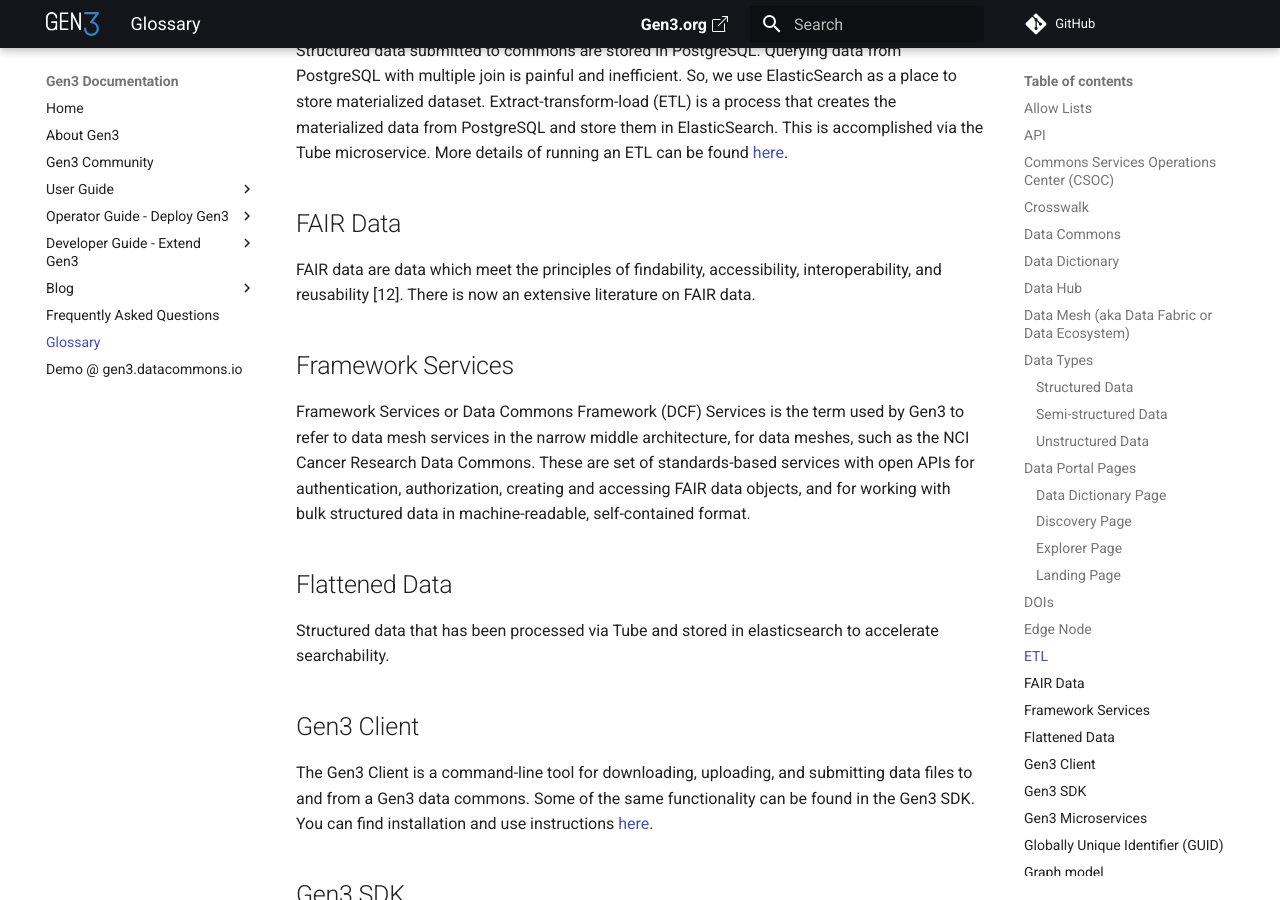
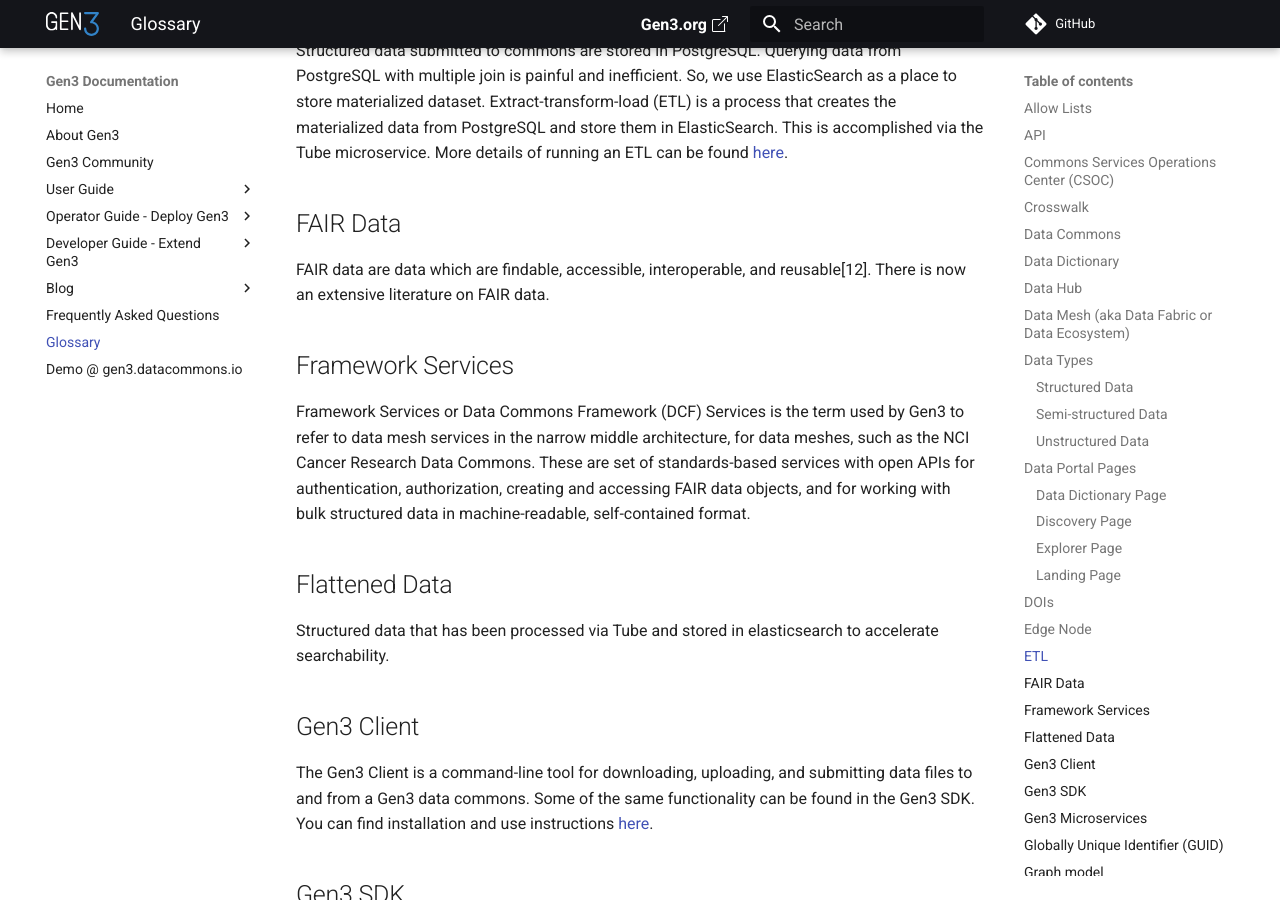
Before and after one commit to uc-cdis/docs-gen3, an MkDocs documentation site: the page built from docs/gen3-resources/glossary.md, in a window 1280 px wide and 900 px high, scrolled down 3632 px. Built offline with MkDocs 1.6.1 and Material for MkDocs 9.7.7, drawn with Linux system fonts in a browser that asks for light colours; comment, search, counter and statistics services are not loaded.

Commit message:
Update glossary.md

```diff
--- a/docs/gen3-resources/glossary.md
+++ b/docs/gen3-resources/glossary.md
@@ -42,7 +42,7 @@
 ## ETL
 Structured data submitted to commons are stored in PostgreSQL. Querying data from PostgreSQL with multiple join is painful and inefficient. So, we use ElasticSearch as a place to store materialized dataset. Extract-transform-load (ETL) is a process that creates the materialized data from PostgreSQL and store them in ElasticSearch.  This is accomplished via the Tube microservice. More details of running an ETL can be found [here](operator-guide/customize-search.md#etl).
 ## FAIR Data
-FAIR data are data which meet the principles of findability, accessibility, interoperability, and reusability [12]. There is now an extensive literature on FAIR data.
+FAIR data are data which are findable, accessible, interoperable, and reusable[12]. There is now an extensive literature on FAIR data.
 ## Framework Services
 Framework Services or Data Commons Framework (DCF) Services is the term used by Gen3 to refer to data mesh services in the narrow middle architecture, for data meshes, such as the NCI Cancer Research Data Commons. These are set of standards-based services with open APIs for authentication, authorization, creating and accessing FAIR data objects, and for working with bulk structured data in machine-readable, self-contained format.
 
```
